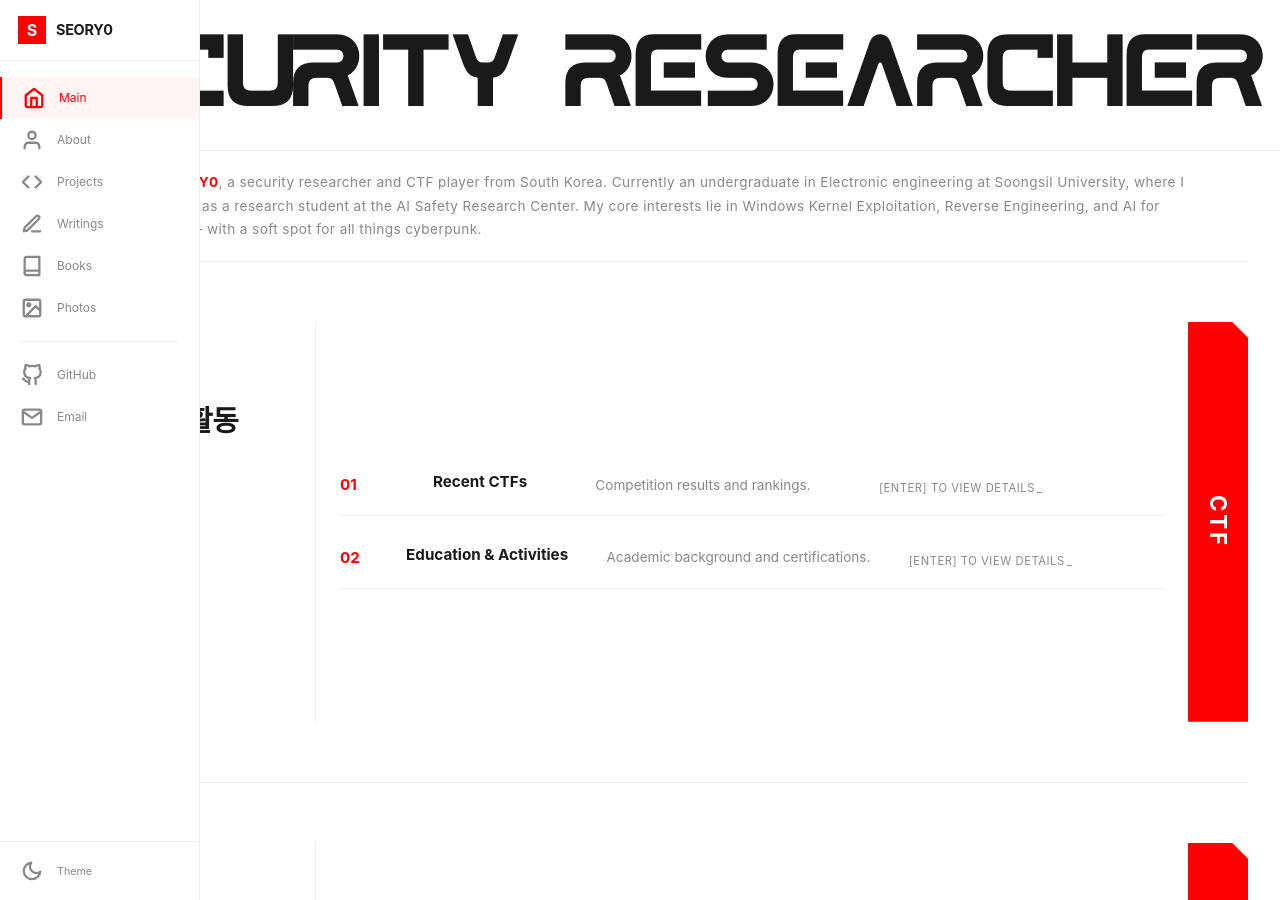
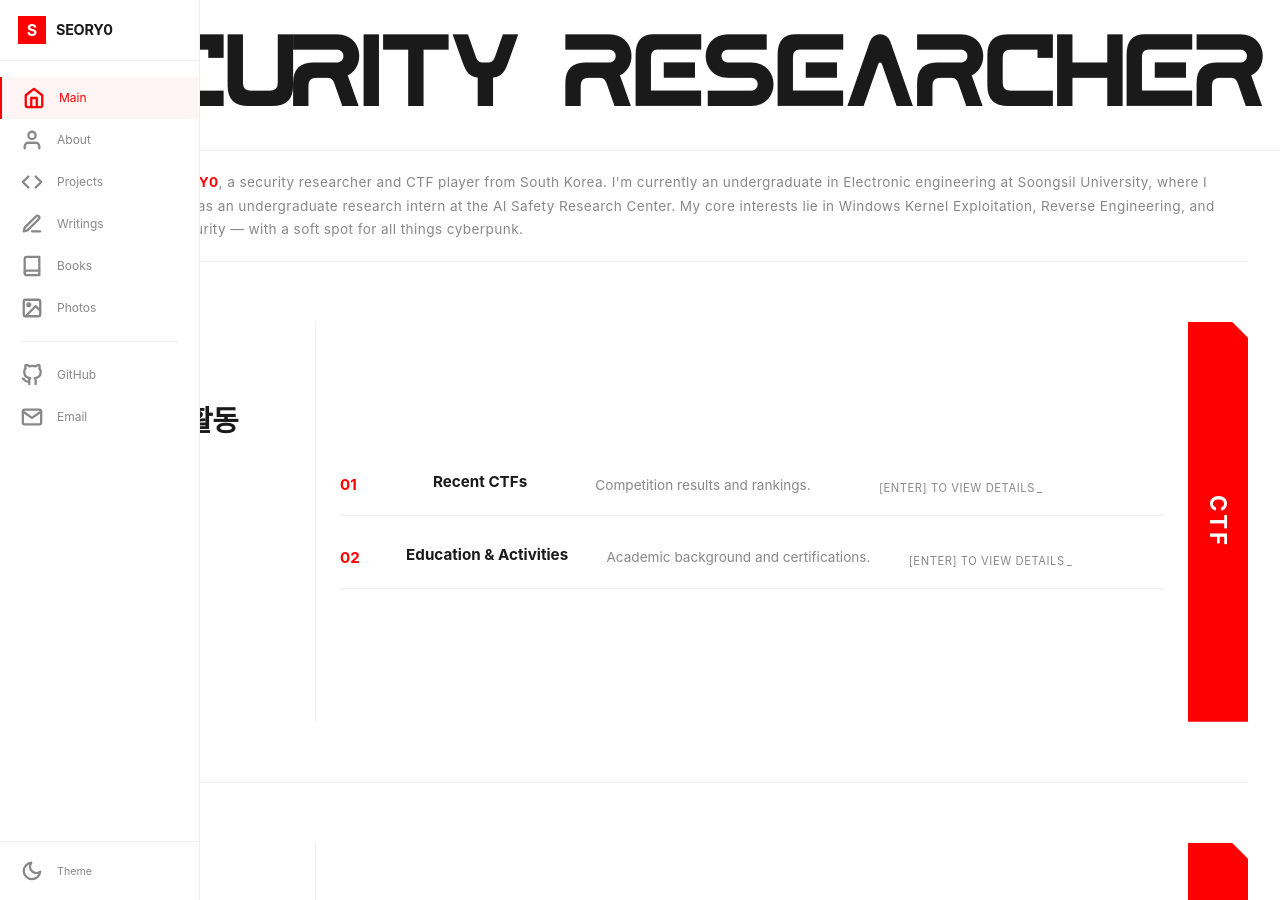
Before and after one commit to SEORY0/SEORY0.github.io, a Jekyll site: the page built from index.html, in a window 1280 px wide and 900 px high. Built offline with Jekyll 4.4.1, drawn with Linux system fonts in a browser that asks for light colours; some web fonts are replaced.

Commit message:
Update personal introduction in home layout

```diff
--- a/_layouts/home.html
+++ b/_layouts/home.html
@@ -21,7 +21,7 @@ layout: compress
 
     <!-- Intro Strip -->
     <div class="intro-strip">
-      <p>I am <strong>SEORY0</strong>, a security researcher and CTF player from South Korea. Currently an undergraduate in Electronic engineering at Soongsil University, where I also serve as a research student at the AI Safety Research Center. My core interests lie in Windows Kernel Exploitation, Reverse Engineering, and AI for Security &mdash; with a soft spot for all things cyberpunk.</p>
+      <p>I am <strong>SEORY0</strong>, a security researcher and CTF player from South Korea. I'm currently an undergraduate in Electronic engineering at Soongsil University, where I also work as an undergraduate research intern at the AI Safety Research Center. My core interests lie in Windows Kernel Exploitation, Reverse Engineering, and AI for Security &mdash; with a soft spot for all things cyberpunk.</p>
     </div>
 
     <!-- Section 1: CTF & Activities -->
```
